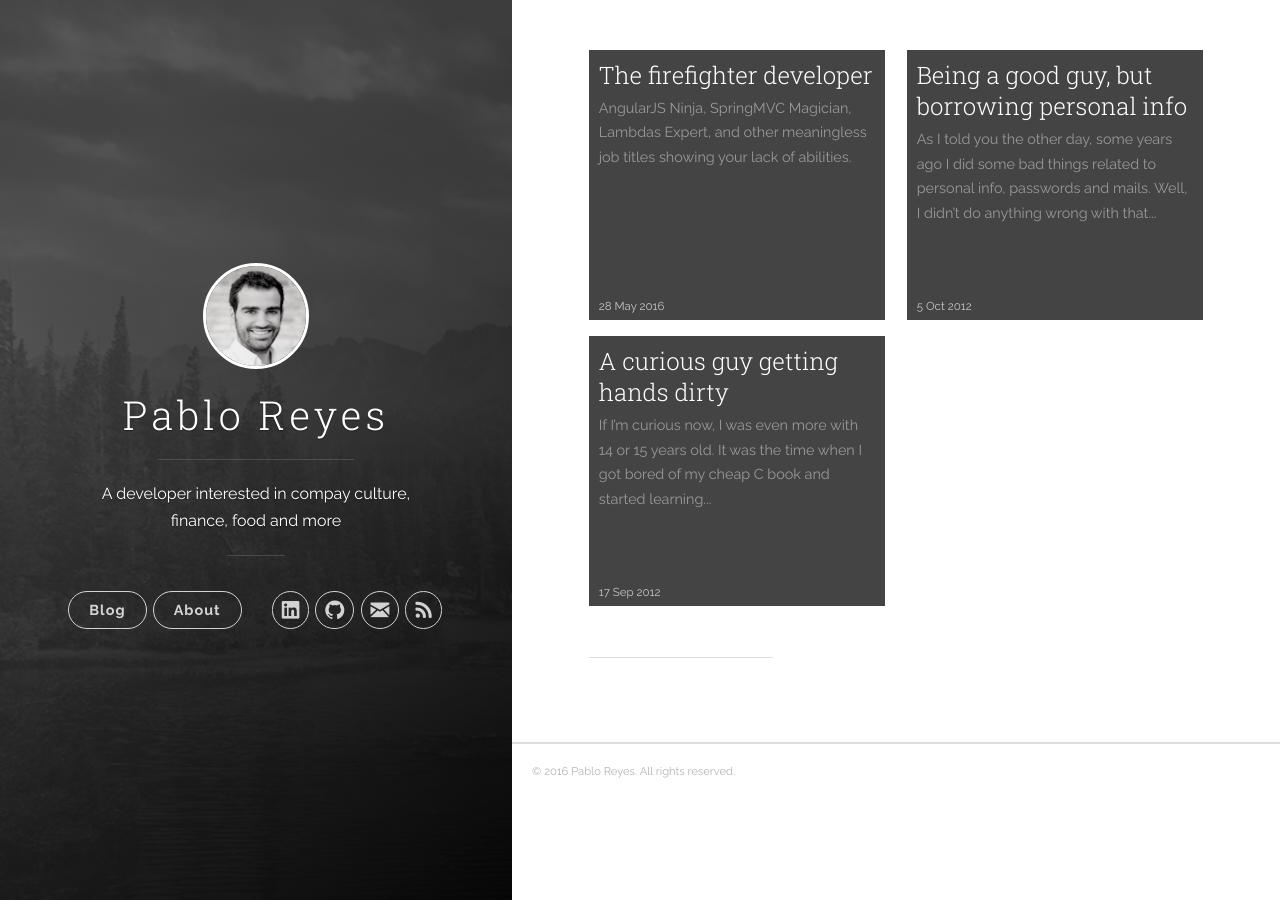
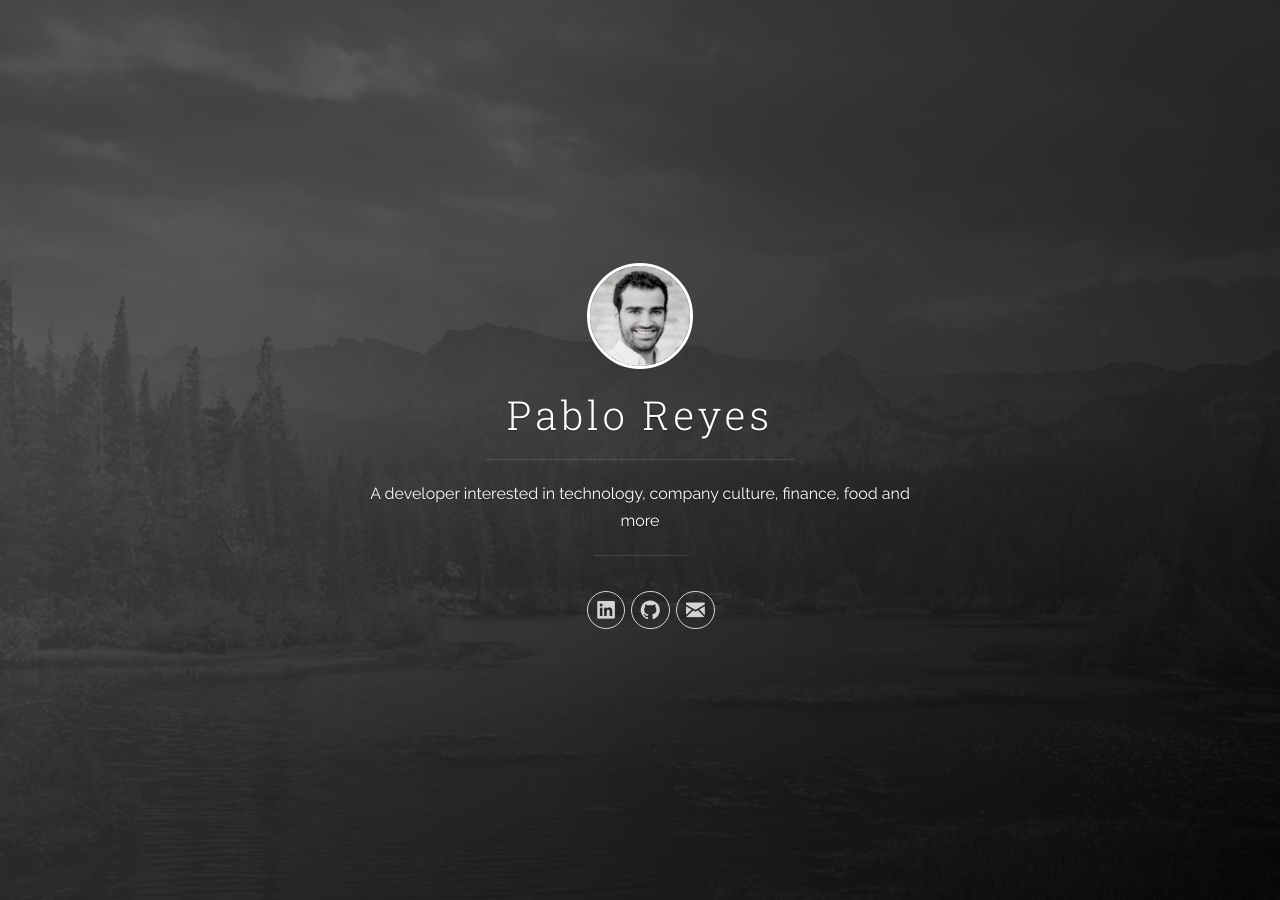
Before and after one commit to PabloReyes/PabloReyes.github.io, a Jekyll site: the page built from index.html, in a window 1280 px wide. Built offline with Jekyll 4.4.1, drawn with Linux system fonts in a browser that asks for light colours; nearby versions of some CDN libraries; the list of posts is cut into pages by our own code.

Commit message:
Remove pages. Update config

```diff
--- a/_config.yml
+++ b/_config.yml
@@ -7,7 +7,7 @@
 
 # Site settings
 title: 'Pablo Reyes'
-description: 'A developer interested in compay culture, finance, food and more'
+description: 'A developer interested in technology, company culture, finance, food and more'
 url: 'http://pabloreyes.es'
 baseurl: '/'
 # google_analytics: 'UA-XXXXXX-X'
@@ -15,7 +15,7 @@ baseurl: '/'
 
 author:
   name: 'Pablo Reyes'
-  email: info@pabloreyes.es
+  email: 'info@pabloreyes.es'
   #twitter_username: tronfi
   #facebook_username: pabloreyesalmagro
   github_username:  pabloreyes
--- a/_includes/header.html
+++ b/_includes/header.html
@@ -3,7 +3,7 @@
   <i class="icon icon-x-circle btn-mobile-close__icon hidden"></i>
 </span>
 
-<header class="panel-cover panel-cover--collapsed" style="background-image: url({{ "images/cover.jpg" | prepend: site.baseurl }})">
+<header class="panel-cover panel-cover" style="background-image: url({{ "images/cover.jpg" | prepend: site.baseurl }})">
   <div class="panel-main">
 
     <div class="panel-main__inner panel-inverted">
@@ -79,12 +79,12 @@
             {% endif %}
 
             <!-- RSS -->
-            <li class="navigation__item">
-              <a href="{{ "feed.xml" | prepend: site.baseurl }}" title="Subscribe" target="_blank">
-                <i class="icon icon-rss"></i>
-                <span class="label">RSS</span>
-              </a>
-            </li>
+            <!--<li class="navigation__item">-->
+              <!--<a href="{{ "feed.xml" | prepend: site.baseurl }}" title="Subscribe" target="_blank">-->
+                <!--<i class="icon icon-rss"></i>-->
+                <!--<span class="label">RSS</span>-->
+              <!--</a>-->
+            <!--</li>-->
 
             </ul>
           </nav>
--- a/_posts/2012-09-17-hands-dirty.markdown
+++ b/_posts/2012-09-17-hands-dirty.markdown
@@ -2,7 +2,7 @@
 layout: post
 title: A curious guy getting hands dirty
 categories: [programming]
-published: true
+published: false
 date: 2012-09-17
 markdown: markdown
 ---
--- a/_posts/2012-10-05-stealing-info.markdown
+++ b/_posts/2012-10-05-stealing-info.markdown
@@ -1,7 +1,7 @@
 ---
 layout: post
 title: Being a good guy, but borrowing personal info
-published: true
+published: false
 date: 2012-10-05
 markdown: markdown
 ---
--- a/_posts/2016-05-28-firefighter-developer.markdown
+++ b/_posts/2016-05-28-firefighter-developer.markdown
@@ -1,7 +1,7 @@
 ---
 layout: post
 title: The firefighter developer
-published: true
+published: false
 date: 2016-05-28
 markdown: markdown
 ---
--- a/css/main.css
+++ b/css/main.css
@@ -108,3 +108,8 @@ table tr td{
     width: 100%;
     height: 100%;
 }
+
+/* Temporary disable blog and about pages */
+.cover-navigation--primary{
+    display: none;
+}
```
Also changed, not shown: 2 other files.
